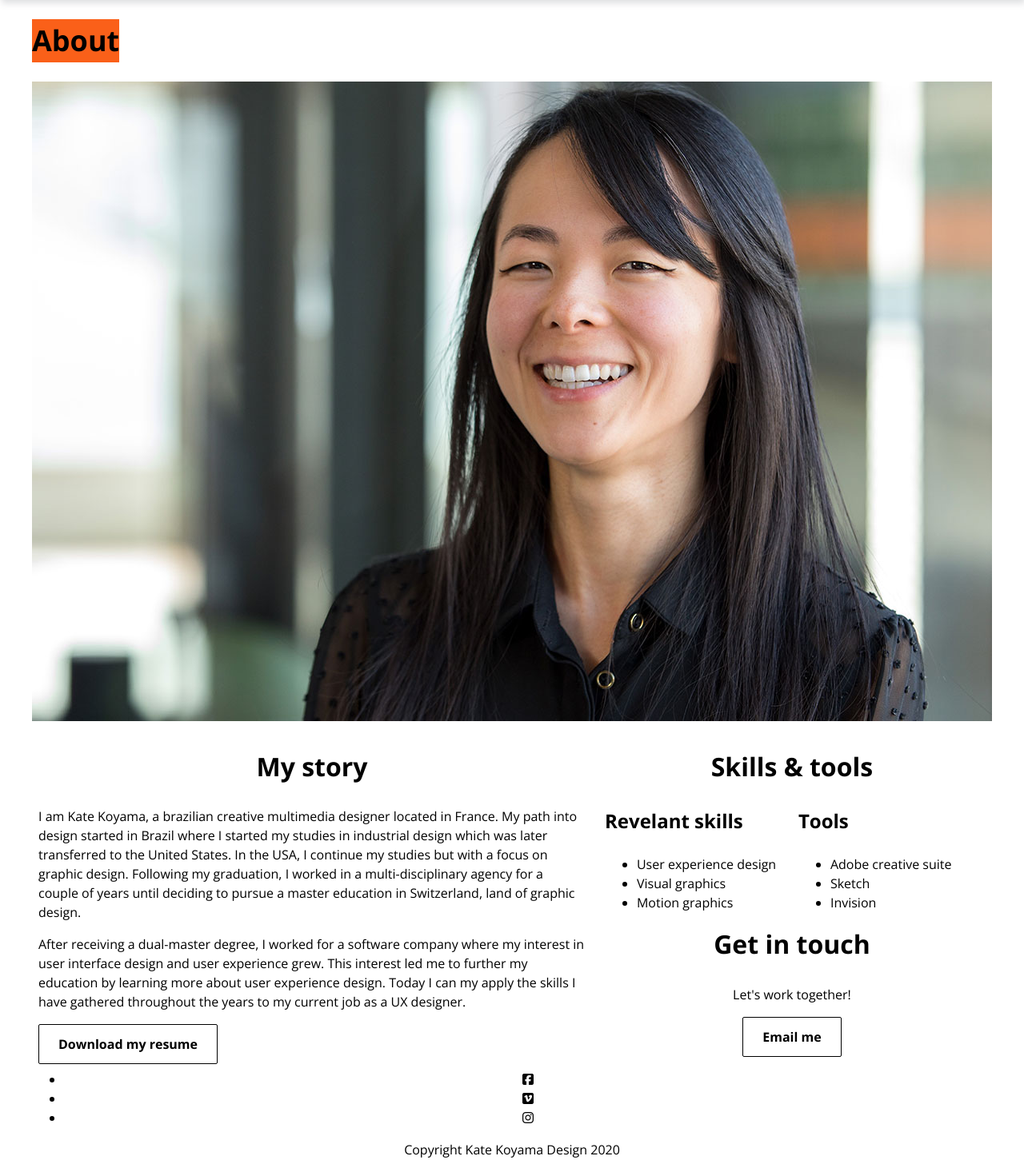
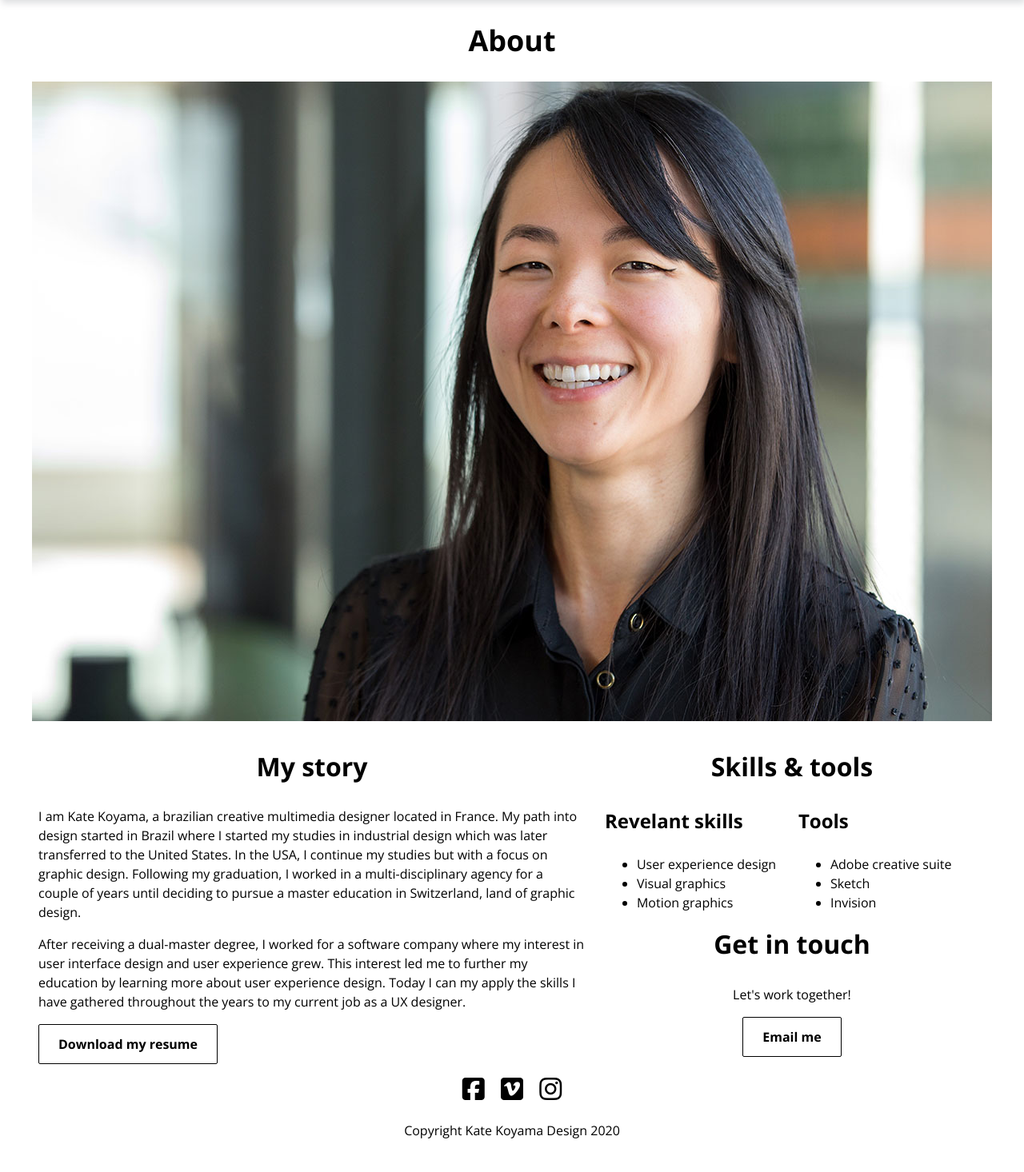
Before and after one commit to katekoyama/portfolio-website, a PHP site: page /about.html in a window 1280 px wide. Shown: the part 52-1518 px from the top of the page at 80% size. After the commit the page ends 1476 px from the top, so only its background shows below. Run offline with PHP 8.4, Linux system fonts and the light colour scheme; some libraries are stand-ins or nearby versions.

Commit message:
Small fixes on the css

```diff
--- a/css/style.css
+++ b/css/style.css
@@ -107,9 +107,9 @@ a:active{
 }
 #hero h1{
   text-align: center;
-  background-color: #fa6019;
 }
 header{
+  z-index: 9999;
   background-color: #ffffff;
   text-align: center;
   padding: 10px 0;
@@ -140,15 +140,34 @@ nav > ul > li > a:visited{
   color: #000000;
 }
 nav > ul > li > a:hover,
-a:active{
+nav >ul >li > a:active{
   color: #000000;
   background-color: #ffffff;
   text-decoration: none;
   border-bottom: 2px solid #000000;
   padding-bottom: 8px;
 }
+footer{
+  text-align: center;
+}
+footer ul{
+  list-style-type: none;
+  padding: 0;
+}
+footer li{
+  display: inline-block;
+  padding: 0 8px;
+}
+footer ul > li > a{
+  font-size: 2em;
+}
+
+#hero > .container > p{
+  max-width: 680px;
+  margin: auto;
+}
+
 #hero{
-  display: inline-block;
   text-align:center;
 }
 #hero span{
@@ -159,10 +178,6 @@ a:active{
 }
 main{
   padding-top: 106px;
-}
-
-#contact{
-  text-align: center;
 }
 
 
@@ -209,8 +224,10 @@ Medium devices (640px and larger)
 Large devices (1024px or larger)
 ================================= */
 @media only screen and (min-width: 1024px) {
+
   .col-lg-7{
     width: 58.33%;
+    text-align: left;
   }
   .col-lg-5{
     width: 41.66%;
@@ -219,7 +236,7 @@ Large devices (1024px or larger)
   max-width: 1200px;
   margin-left: auto;
   margin-right: auto;
-}
+  }
 }
 
 /* ==============================
```
